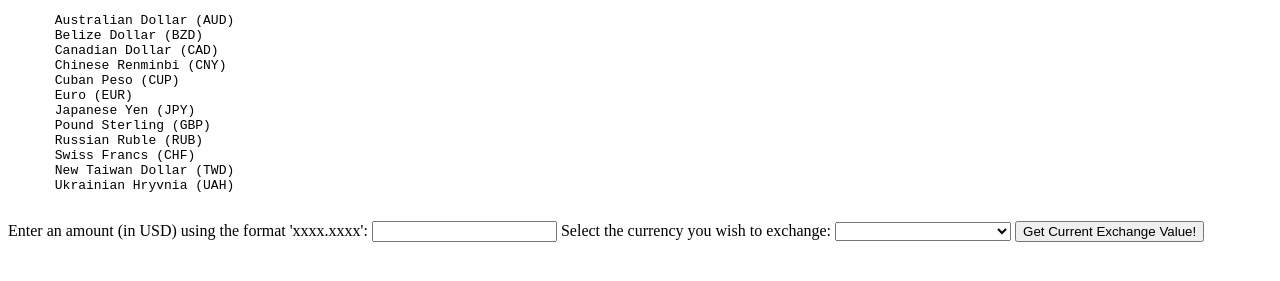
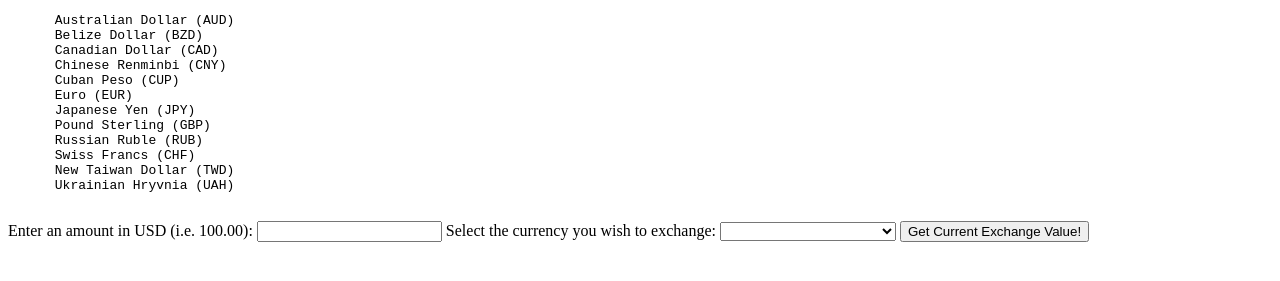
Before and after one commit to SaMajerus/usd-currency-exchanger, a plain HTML site: page src/index.html in a window 1280 px wide. Shown: the part 119-400 px from the top of the page. Drawn offline with Linux system fonts and the light colour scheme.

Commit message:
Changes 'id' value for the submit button, and edits to the labels accompanying the input fields

```diff
--- a/src/index.html
+++ b/src/index.html
@@ -25,9 +25,9 @@
     </pre>
 
     <form id="user-input">
-      <label for="usd-amount">Enter an amount (in USD) using the format 'xxxx.xxxx':  </label>
+      <label for="usd-amount">Enter an amount in USD (i.e. 100.00):  </label>
       <input id="usd-amt-input" type="text" name="usd-amount">
-      <label for="tgt-for-conv">Select the currency you wish to exchange:</label>
+      <label for="tgt-for-conv">Select the currency you wish to exchange:  </label>
       <select id="tgt-for-conv">
         <option value="0"> </option>
         <option value="AUD"> Australian Dollar (AUD) </option>
@@ -43,7 +43,7 @@
         <option value="TWD"> New Taiwan Dollar (TWD) </option>
         <option value="UAH"> Ukrainian Hryvnia (UAH) </option>
       </select>
-      <button type="submit" id="exchangeSub">Get Current Exchange Value!</button>
+      <button type="submit" id="getExchangeVal">Get Current Exchange Value!</button>
     </form>
     <p id="showResponse"></p>
   </div>
```
